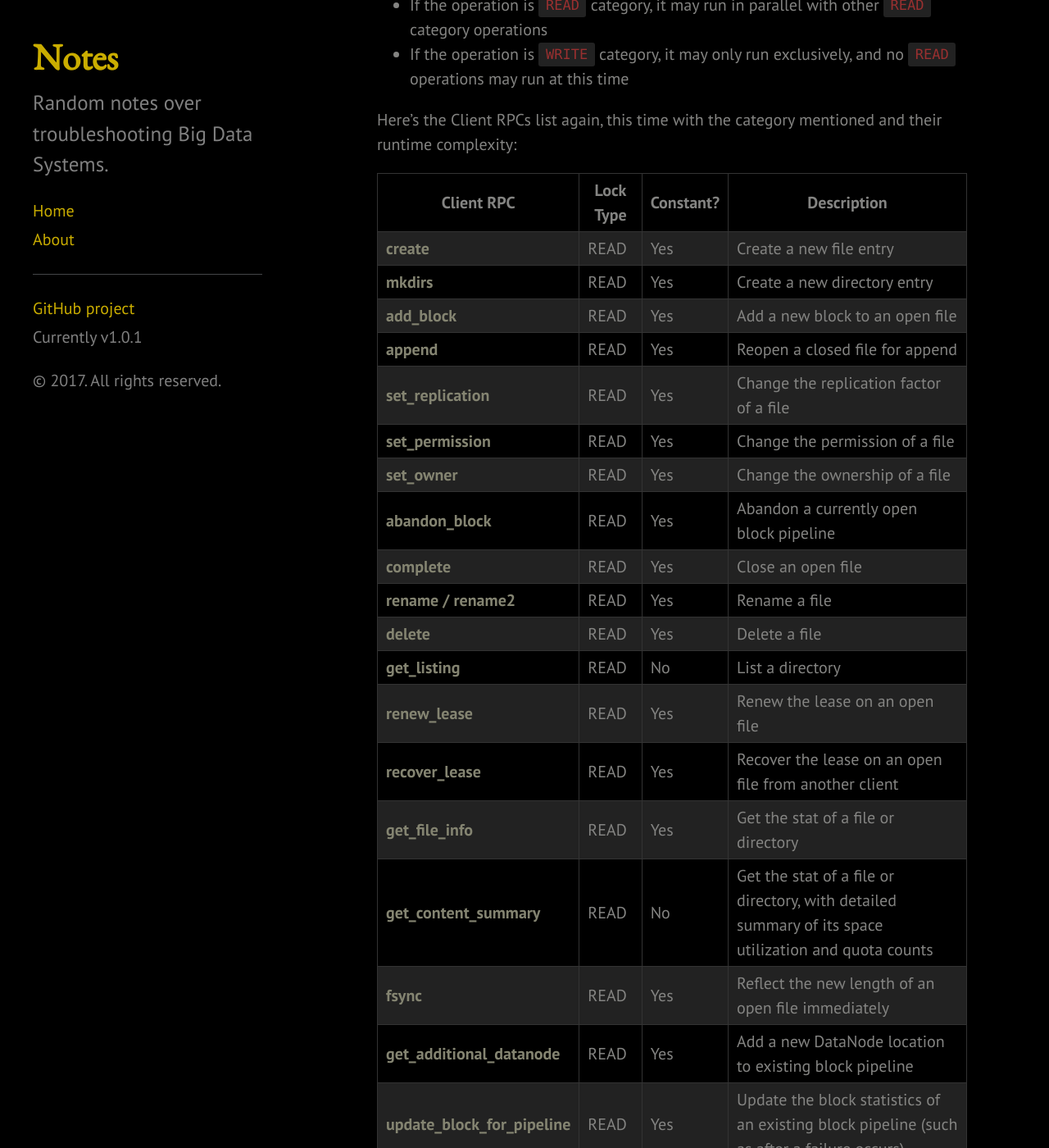
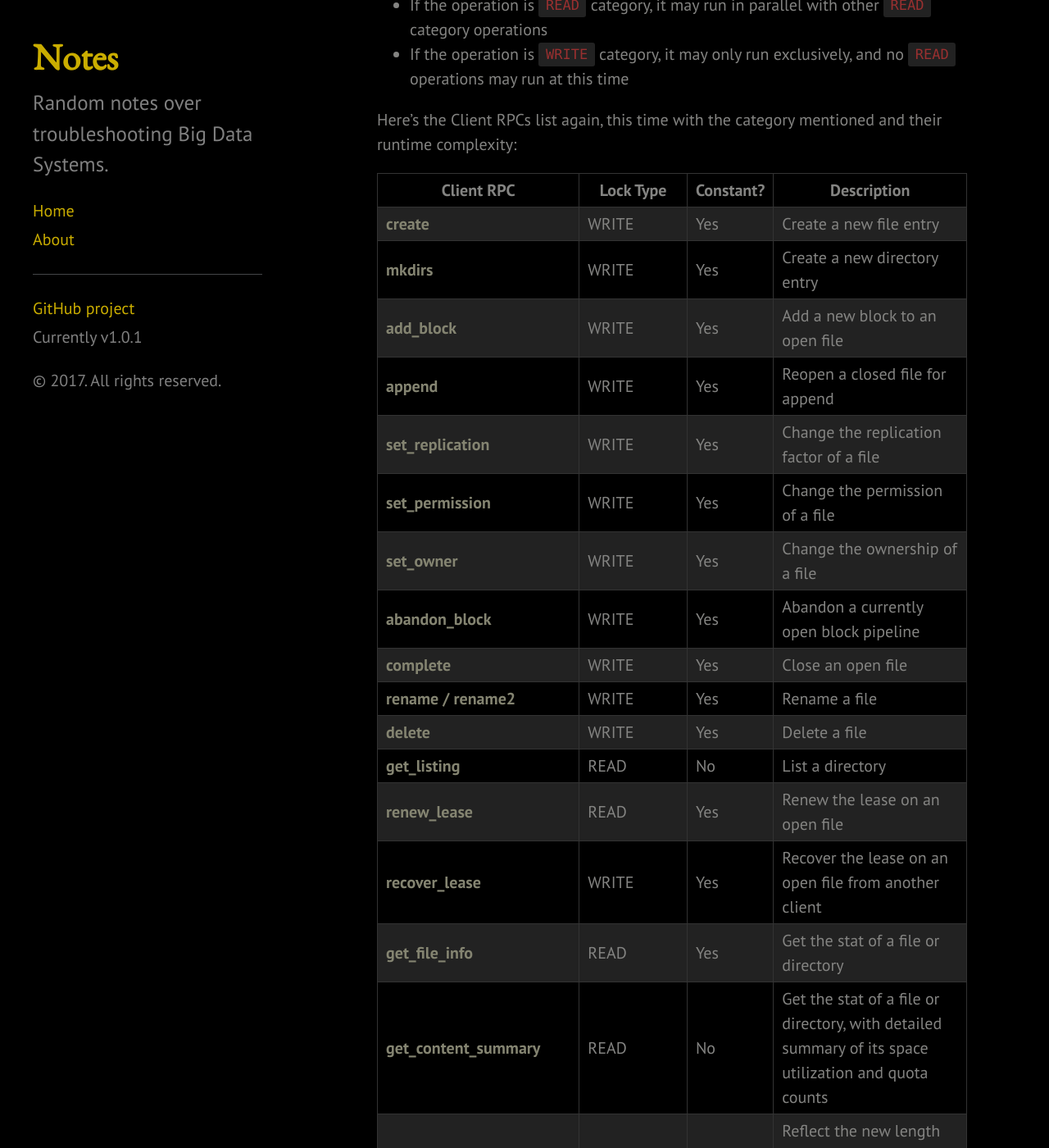
Before and after one commit to QwertyManiac/notes, a Jekyll site: the page built from _posts/2016-12-09-namenode-rpc-latency.md, in a window 1280 px wide and 1400 px high, scrolled down 2197 px. Shown: the whole window at 82% size. Built offline with Jekyll 4.4.1, drawn with Linux system fonts in a browser that asks for light colours; some of the changed text lies outside the part shown.

Commit message:
Update 2016-12-09-namenode-rpc-latency.md

```diff
--- a/_posts/2016-12-09-namenode-rpc-latency.md
+++ b/_posts/2016-12-09-namenode-rpc-latency.md
@@ -60,27 +60,27 @@ Here's the Client RPCs list again, this time with the category mentioned and the
 
 Client RPC | Lock Type | Constant? | Description
 -----------|-----------|-----------|------------
-**create** | READ | Yes | Create a new file entry
-**mkdirs** | READ | Yes | Create a new directory entry
-**add_block** | READ | Yes | Add a new block to an open file
-**append** | READ | Yes | Reopen a closed file for append
-**set_replication** | READ | Yes | Change the replication factor of a file
-**set_permission** | READ | Yes | Change the permission of a file
-**set_owner** | READ | Yes | Change the ownership of a file
-**abandon_block** | READ | Yes | Abandon a currently open block pipeline
-**complete** | READ | Yes | Close an open file
-**rename / rename2** | READ | Yes | Rename a file
-**delete** | READ | Yes | Delete a file
+**create** | WRITE | Yes | Create a new file entry
+**mkdirs** | WRITE | Yes | Create a new directory entry
+**add_block** | WRITE | Yes | Add a new block to an open file
+**append** | WRITE | Yes | Reopen a closed file for append
+**set_replication** | WRITE | Yes | Change the replication factor of a file
+**set_permission** | WRITE | Yes | Change the permission of a file
+**set_owner** | WRITE | Yes | Change the ownership of a file
+**abandon_block** | WRITE | Yes | Abandon a currently open block pipeline
+**complete** | WRITE | Yes | Close an open file
+**rename / rename2** | WRITE | Yes | Rename a file
+**delete** | WRITE | Yes | Delete a file
 **get_listing** | READ | No | List a directory
 **renew_lease** | READ | Yes | Renew the lease on an open file
-**recover_lease** | READ | Yes | Recover the lease on an open file from another client
+**recover_lease** | WRITE | Yes | Recover the lease on an open file from another client
 **get_file_info** | READ | Yes | Get the stat of a file or directory
 **get_content_summary** | READ | No | Get the stat of a file or directory, with detailed summary of its space utilization and quota counts
-**fsync** | READ | Yes | Reflect the new length of an open file immediately
+**fsync** | WRITE | Yes | Reflect the new length of an open file immediately
 **get_additional_datanode** | READ | Yes | Add a new DataNode location to existing block pipeline
-**update_block_for_pipeline** | READ | Yes | Update the block statistics of an existing block pipeline (such as after a failure occurs)
-**update_pipeline** | READ | Yes | Update the state of an existing pipeline (such as after a failure occurs)
-**get_block_locations** | READ | Yes | Returns the DataNode hostnames that hold the replica of a given block ID
+**update_block_for_pipeline** | WRITE | Yes | Update the block statistics of an existing block pipeline (such as after a failure occurs)
+**update_pipeline** | WRITE | Yes | Update the state of an existing pipeline (such as after a failure occurs)
+**get_block_locations** | READ/WRITE | Yes | Returns the DataNode hostnames that hold the replica of a given block ID
 
 Code-wise, a lock-unlock operation would look like this the below.
 
```
